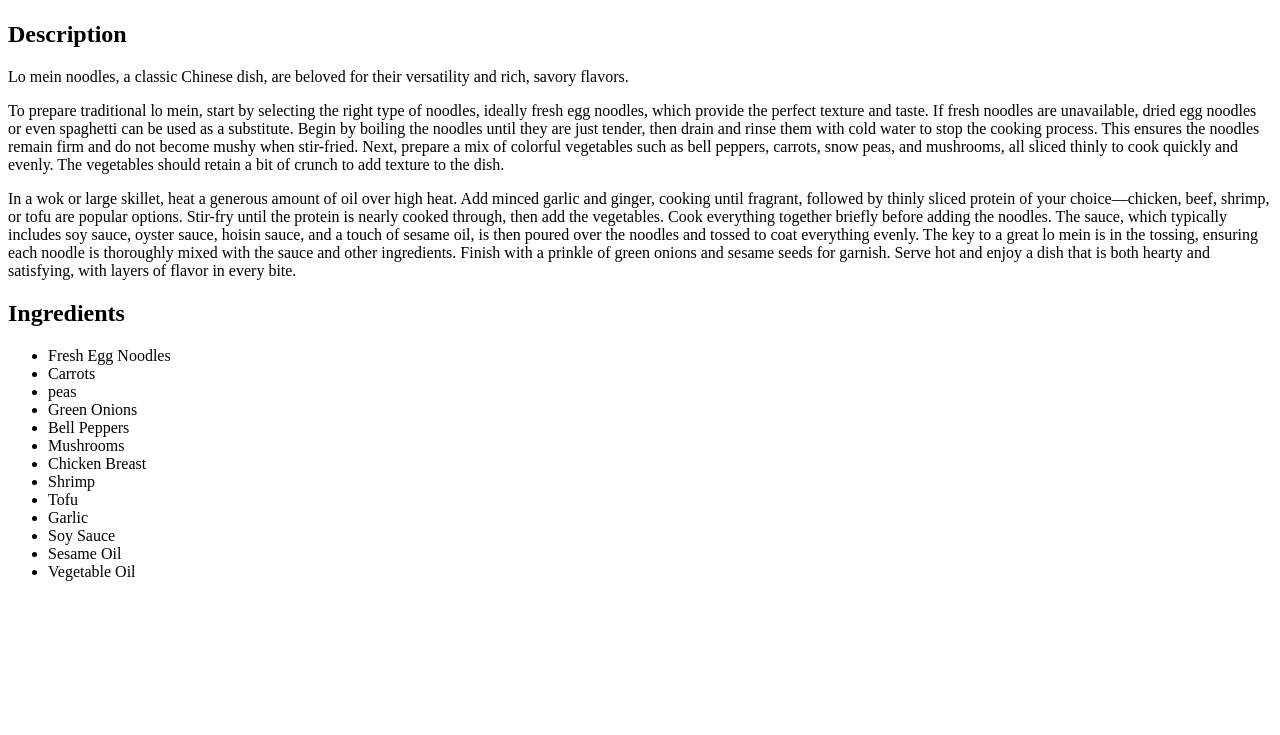
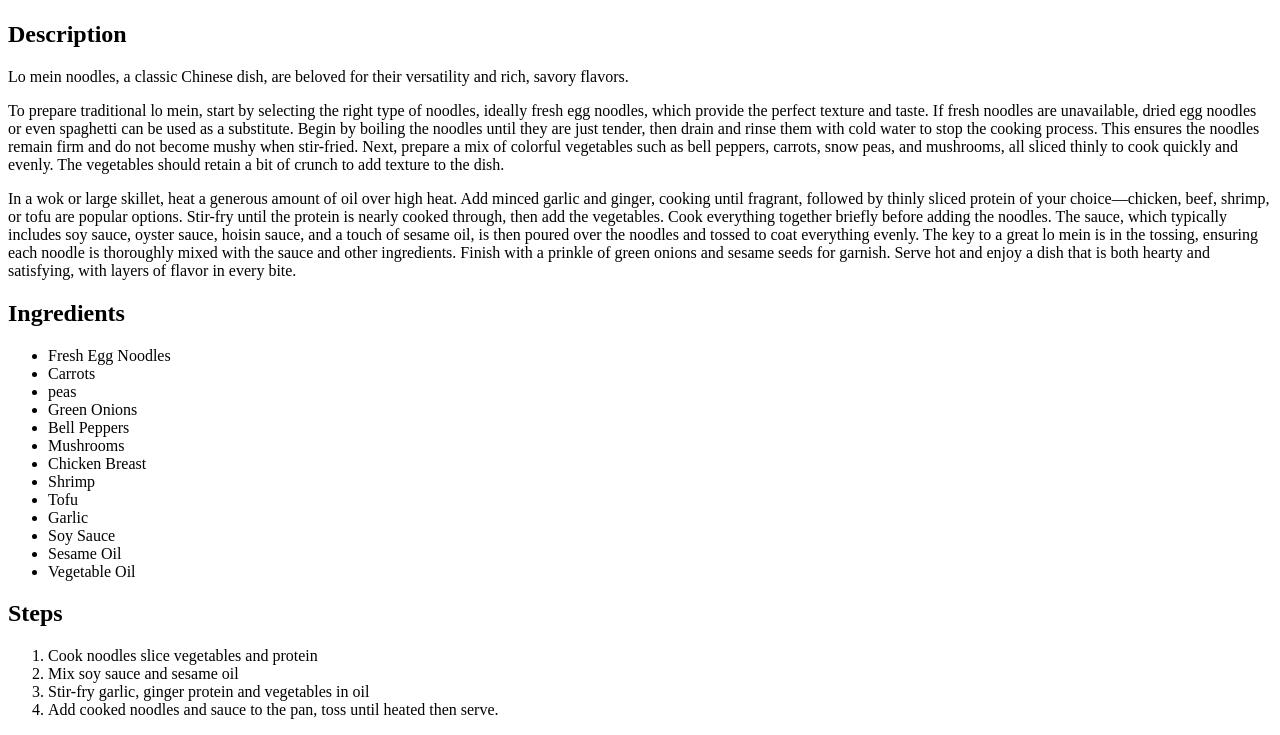
Before and after one commit to Dory500/odin-recipes, a plain HTML site: page recipes/noodles.html in a window 1280 px wide. Shown: the part 433-1168 px from the top of the page. Before the commit the page ends 1030 px from the top, so only its background shows below. Drawn offline with Linux system fonts and the light colour scheme.

Commit message:
create numbered steps of recipe in noodles.html

```diff
--- a/recipes/noodles.html
+++ b/recipes/noodles.html
@@ -48,7 +48,15 @@
             <li>Soy Sauce</li>
             <li>Sesame Oil</li>
             <li>Vegetable Oil</li>
+        </ul>
 
-        </ul>
+        <h2>Steps</h2>
+
+        <ol>
+            <li>Cook noodles slice vegetables and protein</li>
+            <li>Mix soy sauce and sesame oil</li>
+            <li>Stir-fry garlic, ginger protein and vegetables in oil</li>
+            <li>Add cooked noodles and sauce to the pan, toss until heated then serve.</li>
+        </ol>
     </body>
 </html>
```
